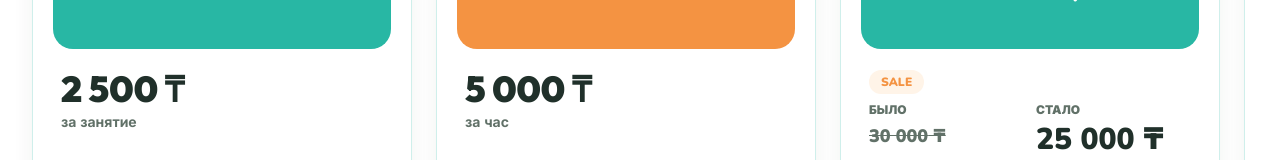
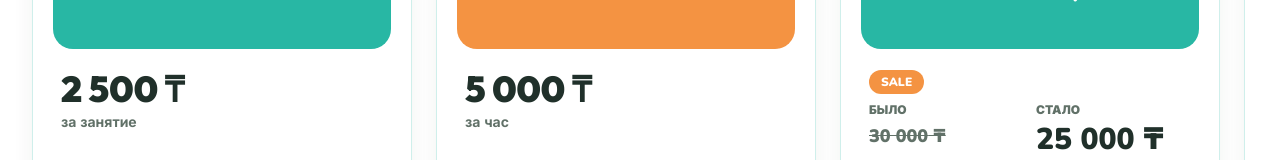
Before and after one commit to mapyr0110/balatime, a React (Vite) app: page / in a window 1280 px wide. Shown: the part 2065-2225 px from the top of the page. Built offline with nearby package versions, Linux system fonts and the light colour scheme.

Commit message:
final_Ahhhhhhhhh

```diff
--- a/src/components/Programs.tsx
+++ b/src/components/Programs.tsx
@@ -31,8 +31,19 @@ export default function Programs({ onSelectProgram }: ProgramsProps) {
           </h2>
         </div>
 
-        <div className="-mx-4 overflow-x-auto px-4 pb-4 [scrollbar-width:none] [&::-webkit-scrollbar]:hidden">
-          <div className="flex snap-x snap-mandatory items-stretch gap-6">
+        <div className="relative">
+          <motion.div
+            aria-hidden="true"
+            initial={{ opacity: 0, x: 0 }}
+            animate={{ opacity: [0, 1, 1, 0], x: [0, 12, 0, 18] }}
+            transition={{ duration: 3, delay: 0.8, ease: "easeInOut" }}
+            className="pointer-events-none absolute right-5 top-1/2 z-20 flex h-12 w-12 -translate-y-1/2 items-center justify-center rounded-full bg-[var(--color-primary)] text-white shadow-[0_12px_30px_rgba(244,147,66,0.3)]"
+          >
+            <ArrowRight className="h-6 w-6" />
+          </motion.div>
+
+          <div className="-mx-4 overflow-x-auto px-4 pb-4 [scrollbar-width:none] [&::-webkit-scrollbar]:hidden">
+            <div className="flex snap-x snap-mandatory items-stretch gap-6">
             {sortedPrograms.map((prog: Program, index) => {
               const programText = t.programs.items[prog.id as keyof typeof t.programs.items];
               const isGreen = index % 2 === 0;
@@ -53,7 +64,7 @@ export default function Programs({ onSelectProgram }: ProgramsProps) {
                   <div className="flex flex-1 flex-col px-2 pt-5">
                     <div className="min-h-[104px] border-b border-[rgba(40,183,164,0.18)] pb-5">
                       {oldPrice && (
-                        <div className="mb-2 inline-flex rounded-full bg-[#FFF4E8] px-3 py-1 text-xs font-black text-[var(--color-primary)]">
+                        <div className="mb-2 inline-flex rounded-full bg-[var(--color-primary)] px-3 py-1 text-xs font-black text-white">
                           {t.programs.sale}
                         </div>
                       )}
@@ -97,6 +108,7 @@ export default function Programs({ onSelectProgram }: ProgramsProps) {
                 </motion.article>
               );
             })}
+            </div>
           </div>
         </div>
       </div>
```
